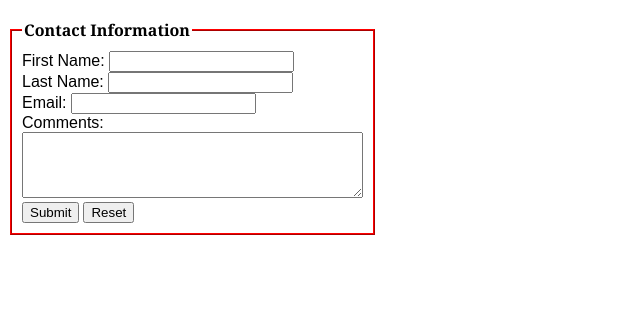
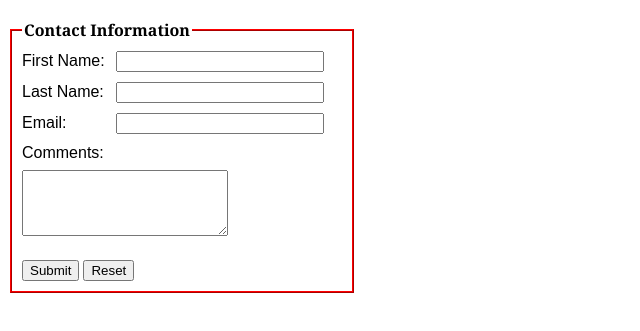
Before and after one commit to NP175548/9.4-HOP, a plain HTML site: page index.html in a window 1280 px wide. Shown: the part 61-392 px from the top of the page, without its empty margins (0-640 px from the left). Drawn offline with Linux system fonts and the light colour scheme.

Commit message:
Update index.html

```diff
--- a/index.html
+++ b/index.html
@@ -19,6 +19,21 @@
 
     label {
       font-family: Arial, sans-serif;
+      display: inline-block;
+      width: 90px;
+      margin-bottom: 8px;
+    }
+
+    input[type="text"],
+    input[type="email"],
+    textarea {
+      width: 200px;
+      margin-bottom: 10px;
+    }
+
+    input[type="submit"],
+    input[type="reset"] {
+      margin-top: 10px;
     }
   </style>
 </head>
@@ -26,23 +41,23 @@
 
 <h1>Contact Us</h1>
 
-<form>
+<form method="post" action="http://webdevbasics.net/scripts/demo.php">
   <fieldset>
     <legend>Contact Information</legend>
 
-    <label for="fname">First Name: </label>
+    <label for="fname">First Name:</label>
     <input type="text" name="fname" id="fname" required>
     <br>
 
-    <label for="lname">Last Name: </label>
+    <label for="lname">Last Name:</label>
     <input type="text" name="lname" id="lname" required>
     <br>
 
-    <label for="email">Email: </label>
+    <label for="email">Email:</label>
     <input type="email" name="email" id="email" required>
     <br>
 
-    <label for="comments">Comments: </label><br>
+    <label for="comments">Comments:</label><br>
     <textarea name="comments" id="comments" rows="4" cols="40" required></textarea>
     <br>
 
```
